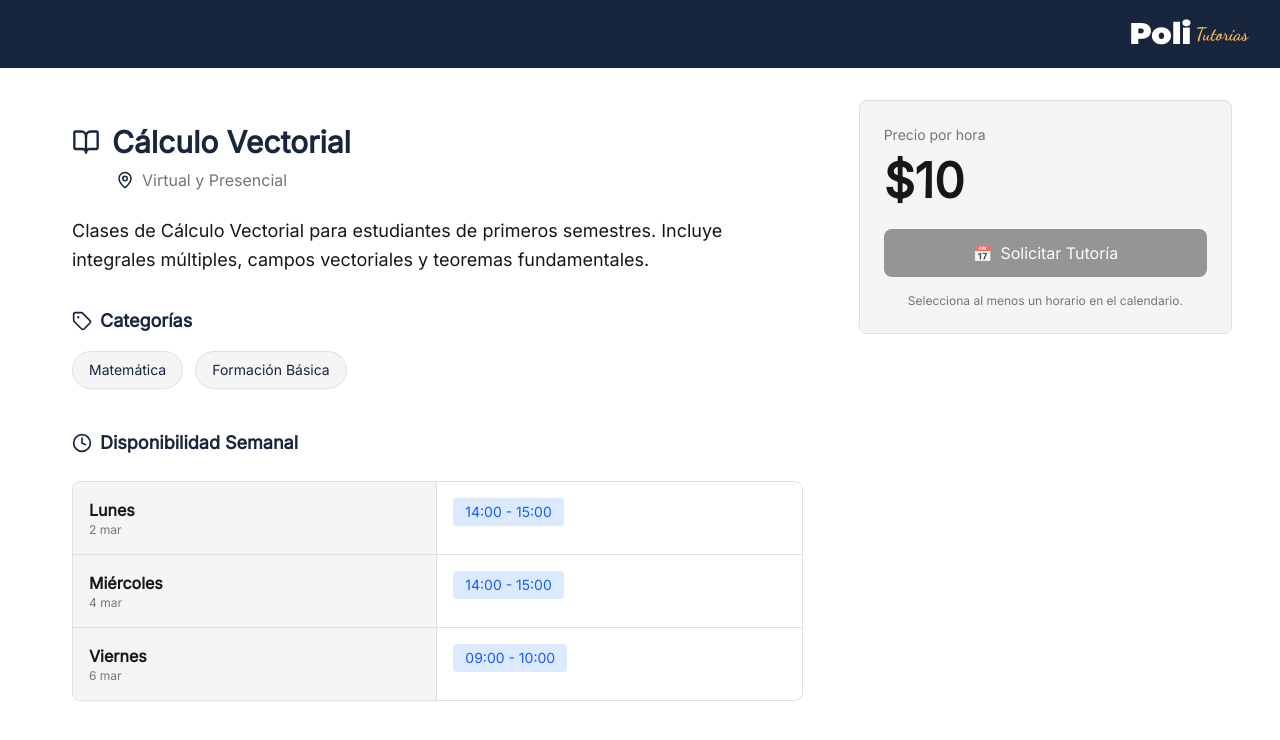
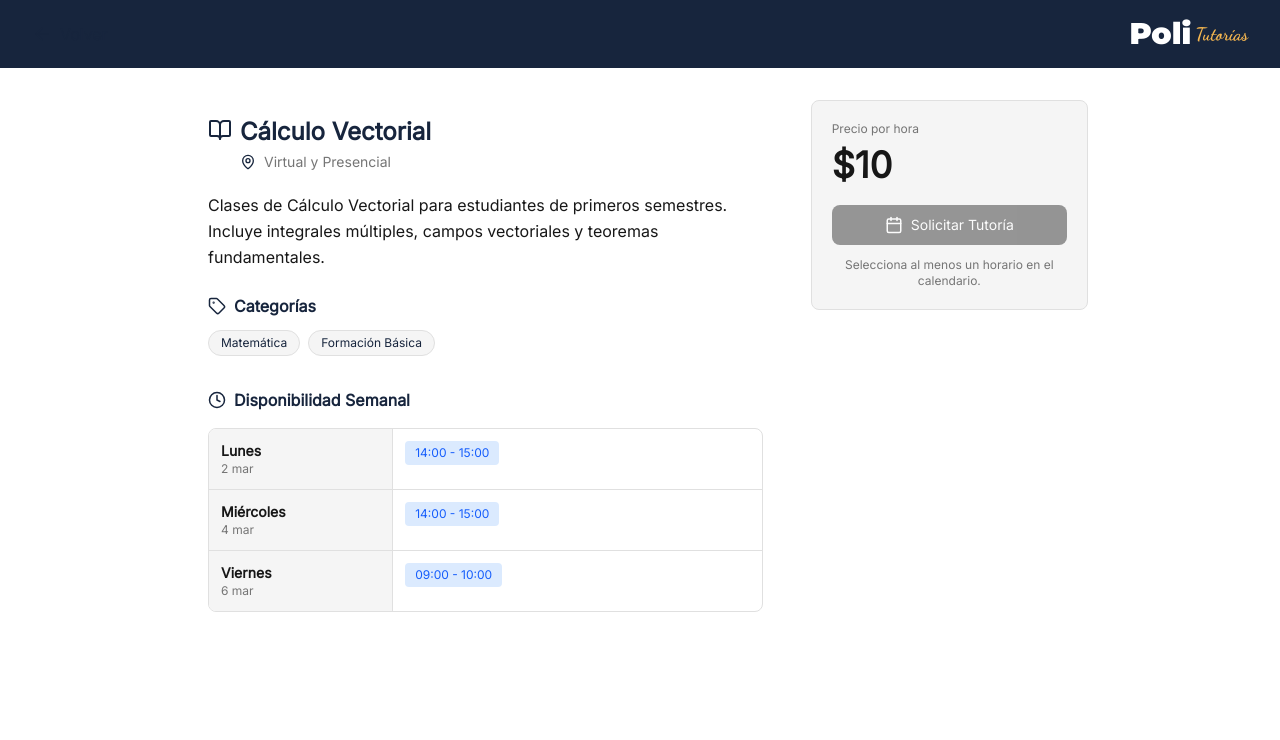
Before and after one commit to PoliTutorias/politutorias-frontend, a Next.js app: page /ofertas/1 in a window 1280 px wide. Shown: the top 740 px of the page. Built offline with nearby package versions, Linux system fonts and the light colour scheme.

Commit message:
HU32 style: reducir tamaños de letra, aumentar padding global, icono calendario y ajustar columnas tabla

```diff
--- a/src/app/ofertas/[id]/page.tsx
+++ b/src/app/ofertas/[id]/page.tsx
@@ -62,8 +62,8 @@ export default async function DetallesOfertaPage({
   return (
     <div className="min-h-screen bg-white">
       <HeaderComponent />
-      <main className="container mx-auto px-6 lg:px-12 py-8">
-        <div className="grid grid-cols-1 gap-8 lg:grid-cols-3">
+      <main className="container mx-auto px-12 lg:px-32 py-8">
+        <div className="grid grid-cols-1 gap-8 lg:grid-cols-3 lg:max-w-4xl lg:mx-auto">
           {/* Sección principal de información de la oferta */}
           <div className="lg:col-span-2">
             <OfferInfoSection
--- a/src/components/offers/OfferInfoSection/OfferInfoSection.tsx
+++ b/src/components/offers/OfferInfoSection/OfferInfoSection.tsx
@@ -44,37 +44,37 @@ export default function OfferInfoSection({
   // Obtener los días que tienen disponibilidad ordenados
   const availableDays = Object.keys(availabilityByDay);
   return (
-    <div className="bg-white rounded-lg p-6">
+    <div className="bg-white rounded-lg p-4">
       {/* Título con icono */}
-      <div className="flex items-start gap-3 mb-2">
-        <BookOpen size={28} className="text-primary flex-shrink-0 mt-1" />
+      <div className="flex items-start gap-2 mb-1">
+        <BookOpen size={24} className="text-primary flex-shrink-0 mt-0.5" />
         <div>
-          <h1 className="text-3xl font-bold text-primary">{title}</h1>
+          <h1 className="text-2xl font-bold text-primary">{title}</h1>
         </div>
       </div>
 
       {/* Modalidad con icono */}
-      <p className="text-text-secondary mb-6 ml-11 font-medium flex items-center gap-2">
-        <MapPin size={18} className="text-primary flex-shrink-0" />
+      <p className="text-text-secondary mb-5 ml-8 text-sm font-medium flex items-center gap-2">
+        <MapPin size={16} className="text-primary flex-shrink-0" />
         {modality}
       </p>
 
       {/* Descripción */}
-      <div className="mb-8">
-        <p className="text-foreground text-lg leading-relaxed">{description}</p>
+      <div className="mb-6">
+        <p className="text-foreground text-base leading-relaxed">{description}</p>
       </div>
 
       {/* Categorías */}
-      <div className="mb-10">
-        <h3 className="text-lg font-semibold text-primary mb-4 flex items-center gap-2">
-          <Tag size={20} className="text-primary" />
+      <div className="mb-8">
+        <h3 className="text-base font-semibold text-primary mb-3 flex items-center gap-2">
+          <Tag size={18} className="text-primary" />
           <span>Categorías</span>
         </h3>
-        <div className="flex flex-wrap gap-3">
+        <div className="flex flex-wrap gap-2">
           {categories.map((category, index) => (
             <span
               key={index}
-              className="px-4 py-2 bg-bg-gray text-primary rounded-full text-sm font-medium border border-border"
+              className="px-3 py-1 bg-bg-gray text-primary rounded-full text-xs font-medium border border-border"
             >
               {category.name}
             </span>
@@ -82,32 +82,32 @@ export default function OfferInfoSection({
         </div>
       </div>
 
-      {/* Disponibilidad Semanal - Formato Tabla 2 Columnas */}
+      {/* Disponibilidad Semanal - Formato Tabla con columnas ajustadas */}
       <div>
-        <h3 className="text-lg font-semibold text-primary mb-6 flex items-center gap-2">
-          <Clock size={20} className="text-primary" />
+        <h3 className="text-base font-semibold text-primary mb-4 flex items-center gap-2">
+          <Clock size={18} className="text-primary" />
           <span>Disponibilidad Semanal</span>
         </h3>
         <div className="border border-border rounded-lg overflow-hidden">
-          <div className="grid grid-cols-2 gap-0">
+          <div className="grid gap-0" style={{ gridTemplateColumns: '1fr 2fr' }}>
             {/* Iterar solo sobre los días que tienen disponibilidad */}
             {availableDays.map((day, dayIndex) => {
               const times = availabilityByDay[day] || [];
 
               return (
                 <div key={dayIndex} className="contents">
-                  {/* Columna 1: Día y Fecha */}
-                  <div className={`border-b border-r border-border p-4 bg-bg-gray ${dayIndex === availableDays.length - 1 ? 'border-b-0' : ''}`}>
-                    <p className="font-semibold text-foreground text-base">{day}</p>
+                  {/* Columna 1: Día y Fecha (más pequeña) */}
+                  <div className={`border-b border-r border-border p-3 bg-bg-gray ${dayIndex === availableDays.length - 1 ? 'border-b-0' : ''}`}>
+                    <p className="font-semibold text-foreground text-sm">{day}</p>
                     <p className="text-xs text-text-secondary">{datesMap[day]} mar</p>
                   </div>
 
-                  {/* Columna 2: Horarios */}
-                  <div className={`border-b border-border p-4 flex flex-wrap gap-2 items-start ${dayIndex === availableDays.length - 1 ? 'border-b-0' : ''}`}>
+                  {/* Columna 2: Horarios (más grande) */}
+                  <div className={`border-b border-border p-3 flex flex-wrap gap-1.5 items-start ${dayIndex === availableDays.length - 1 ? 'border-b-0' : ''}`}>
                     {times.map((time, timeIndex) => (
                       <span
                         key={timeIndex}
-                        className="px-3 py-1 bg-blue-100 text-blue-600 rounded text-sm font-medium"
+                        className="px-2.5 py-1 bg-blue-100 text-blue-600 rounded text-xs font-medium"
                       >
                         {time}
                       </span>
--- a/src/components/offers/PricingContactSection/PricingContactSection.tsx
+++ b/src/components/offers/PricingContactSection/PricingContactSection.tsx
@@ -1,29 +1,31 @@
+import { Calendar } from 'lucide-react';
+
 interface PricingContactSectionProps {
   pricePerHour: number;
 }
 
 export default function PricingContactSection({ pricePerHour }: PricingContactSectionProps) {
   return (
-    <div className="bg-bg-gray border border-border rounded-lg p-6 sticky top-8 mt-8 lg:mt-0">
+    <div className="bg-bg-gray border border-border rounded-lg p-5 sticky top-8 mt-6 lg:mt-0">
       {/* Precio por hora */}
       <div>
-        <p className="text-text-secondary text-sm mb-3">Precio por hora</p>
-        <div className="flex items-baseline gap-1 mb-6">
-          <span className="text-5xl font-bold text-yellow">${pricePerHour}</span>
+        <p className="text-text-secondary text-xs mb-2">Precio por hora</p>
+        <div className="flex items-baseline gap-1 mb-5">
+          <span className="text-4xl font-bold text-yellow">${pricePerHour}</span>
         </div>
       </div>
 
       {/* Botón Solicitar Tutoría */}
       <button
         disabled
-        className="w-full bg-text-secondary text-white py-3 rounded-lg font-medium cursor-not-allowed opacity-75 hover:opacity-75 transition-opacity flex items-center justify-center gap-2"
+        className="w-full bg-text-secondary text-white py-2.5 rounded-lg font-medium cursor-not-allowed opacity-75 hover:opacity-75 transition-opacity flex items-center justify-center gap-2 text-sm"
       >
-        <span>📅</span>
+        <Calendar size={18} />
         <span>Solicitar Tutoría</span>
       </button>
 
       {/* Nota informativa */}
-      <p className="text-xs text-text-secondary mt-4 text-center">
+      <p className="text-xs text-text-secondary mt-3 text-center">
         Selecciona al menos un horario en el calendario.
       </p>
     </div>
```
